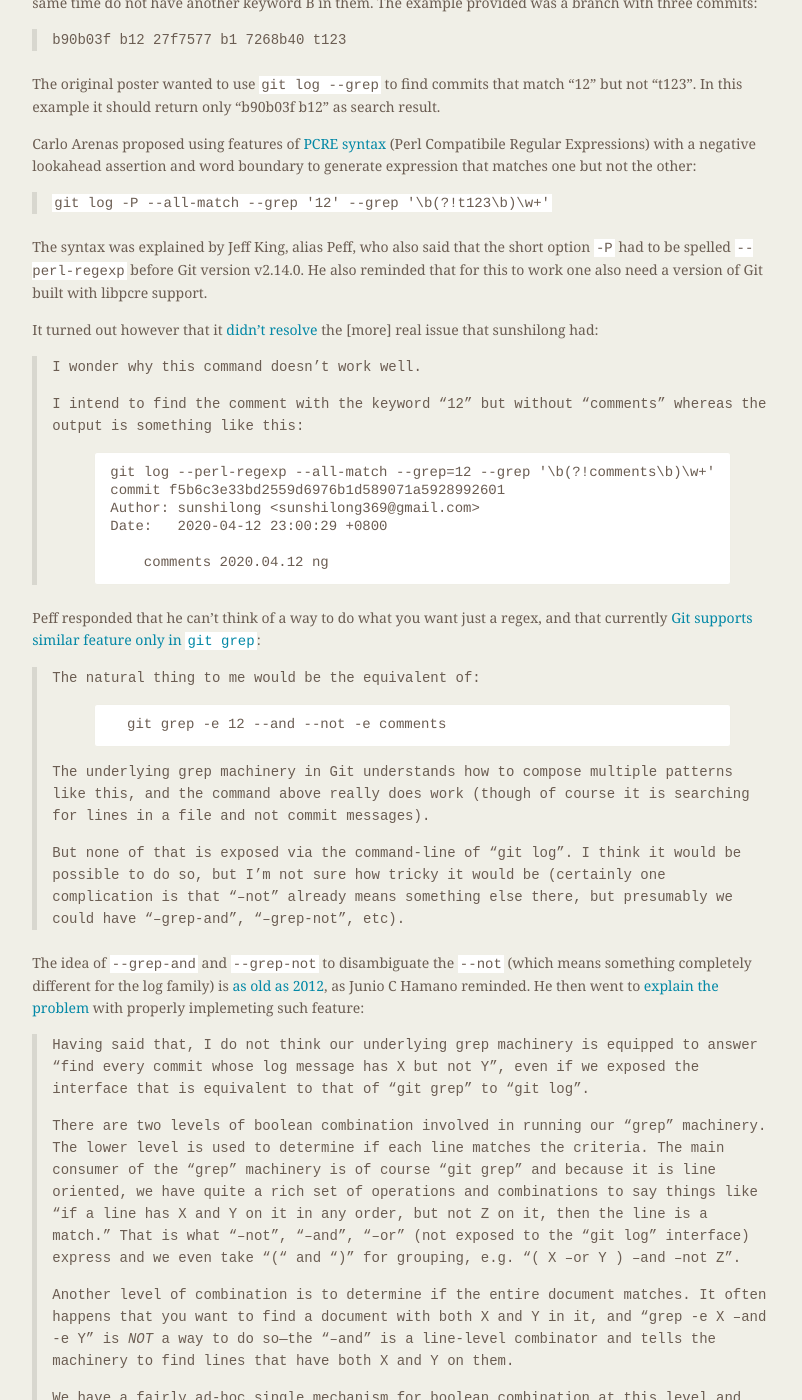
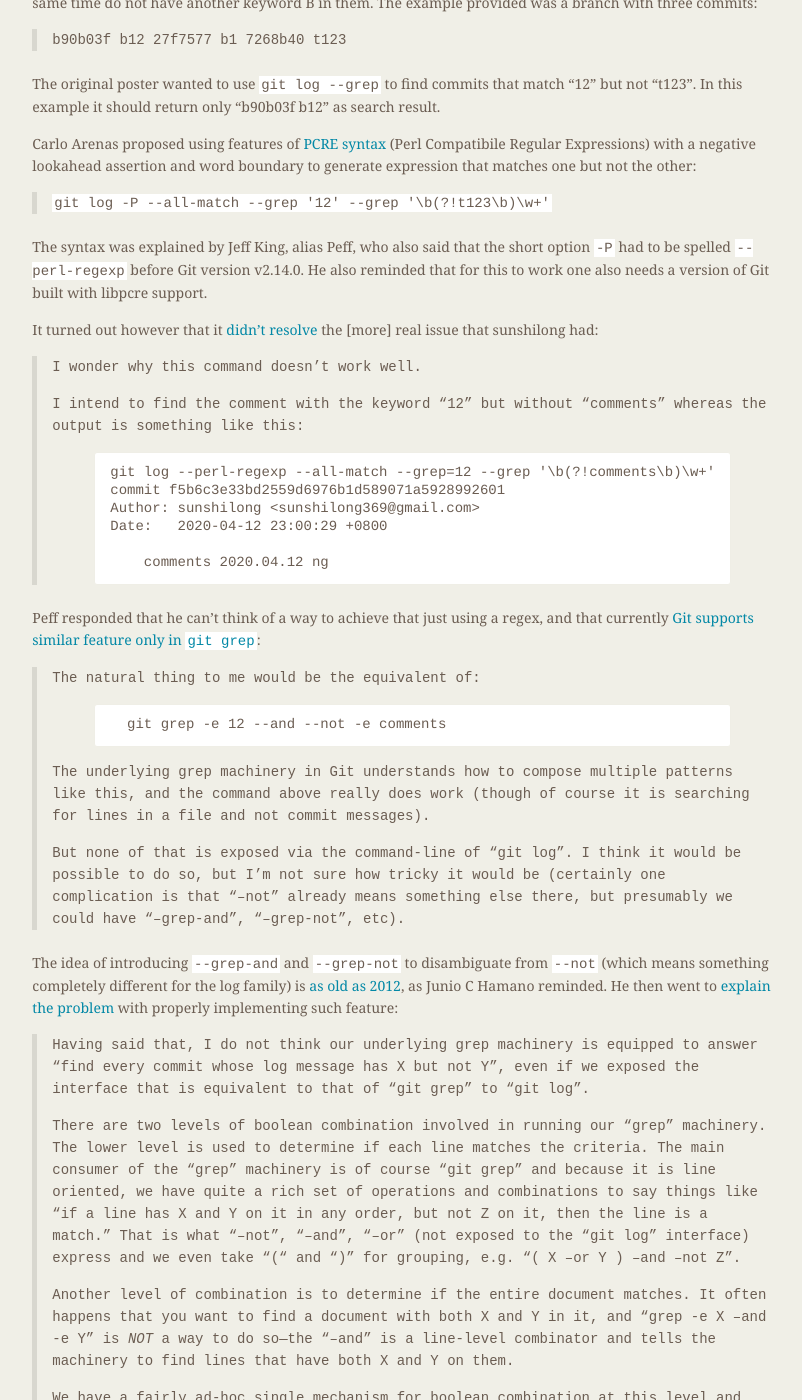
Before and after one commit to git/git.github.io, a Jekyll site: the page built from rev_news/drafts/edition-66.md, in a window 1280 px wide and 1400 px high, scrolled down 1304 px. Shown: the whole window, without its empty margins (364-1166 px from the left). Built offline with Jekyll 4.4.1, drawn with Linux system fonts in a browser that asks for light colours.

Commit message:
rn-66: some minor fixes

```diff
--- a/rev_news/drafts/edition-66.md
+++ b/rev_news/drafts/edition-66.md
@@ -114,7 +114,7 @@ This edition covers what happened during the month of July 2020.
 
   The syntax was explained by Jeff King, alias Peff, who also said that the
   short option `-P` had to be spelled `--perl-regexp` before Git version
-  v2.14.0. He also reminded that for this to work one also need a version of Git
+  v2.14.0. He also reminded that for this to work one also needs a version of Git
   built with libpcre support.
 
   It turned out however that it [didn't resolve](https://public-inbox.org/git/CAAvDm6Z6SA8rYYHaFT=APBSx0tM+5rHseP+fRLufgDxvEthsww@mail.gmail.com/)
@@ -132,7 +132,7 @@ This edition covers what happened during the month of July 2020.
   >
   >         comments 2020.04.12 ng
 
-  Peff responded that he can't think of a way to do what you want just a regex,
+  Peff responded that he can't think of a way to achieve that just using a regex,
   and that currently [Git supports similar feature only in `git grep`](https://public-inbox.org/git/20200717063324.GB1179001@coredump.intra.peff.net/):
 
   > The natural thing to me would be the equivalent of:
@@ -148,11 +148,11 @@ This edition covers what happened during the month of July 2020.
   > (certainly one complication is that "--not" already means something else
   > there, but presumably we could have "--grep-and", "--grep-not", etc).
 
-  The idea of `--grep-and` and `--grep-not` to disambiguate the `--not` (which
+  The idea of introducing `--grep-and` and `--grep-not` to disambiguate from `--not` (which
   means something completely different for the log family) is
   [as old as 2012](https://lore.kernel.org/git/7vr4q45y65.fsf@alter.siamese.dyndns.org/),
   as Junio C Hamano reminded.  He then went to [explain the problem](https://public-inbox.org/git/xmqq7dv2fnpb.fsf@gitster.c.googlers.com/)
-  with properly implemeting such feature:
+  with properly implementing such feature:
 
   > Having said that, I do not think our underlying grep machinery is
   > equipped to answer "find every commit whose log message has X but
```
